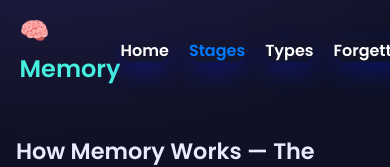
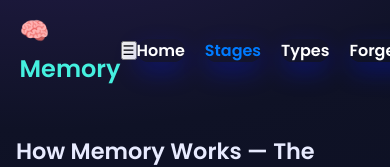
Before and after one commit to whosubrajit/memory, a plain HTML site: page stages.html in a window 390 px wide. Shown: the top 167 px of the page. Drawn offline with Linux system fonts and the light colour scheme.

Commit message:
Update stages.html

```diff
--- a/stages.html
+++ b/stages.html
@@ -10,7 +10,12 @@
 <nav class="nav">
   <div class="wrap">
     <div class="logo"><a href="index.html">🧠 Memory</a></div>
-    <ul>
+    <script src = "nav-toggle.js" defer></script>
+    <!-- hamburger toggle (keeps same class we used in JS) -->
+    <button class="menu-toggle" aria-label="Toggle menu" aria-expanded="false" aria-controls="main-nav">☰</button>
+
+    <!-- nav links (id + class used by CSS/JS) -->
+    <ul id="main-nav" class="nav-links">
       <li><a class="btn" href="index.html">Home</a></li>
       <li><a class="btn active" href="stages.html">Stages</a></li>
       <li><a class="btn" href="types.html">Types</a></li>
```
